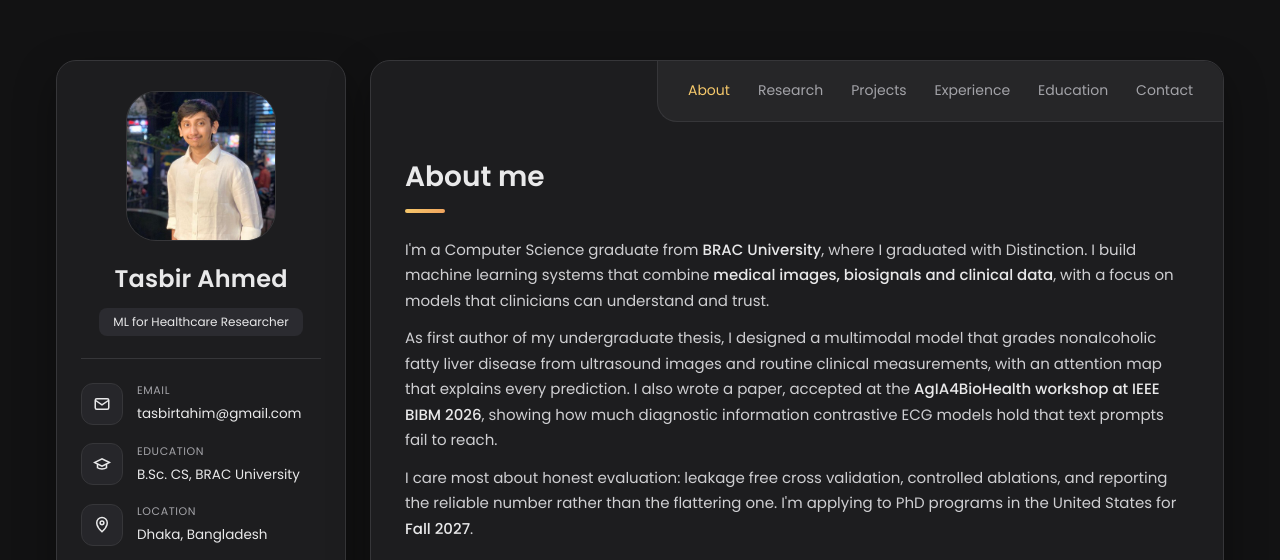
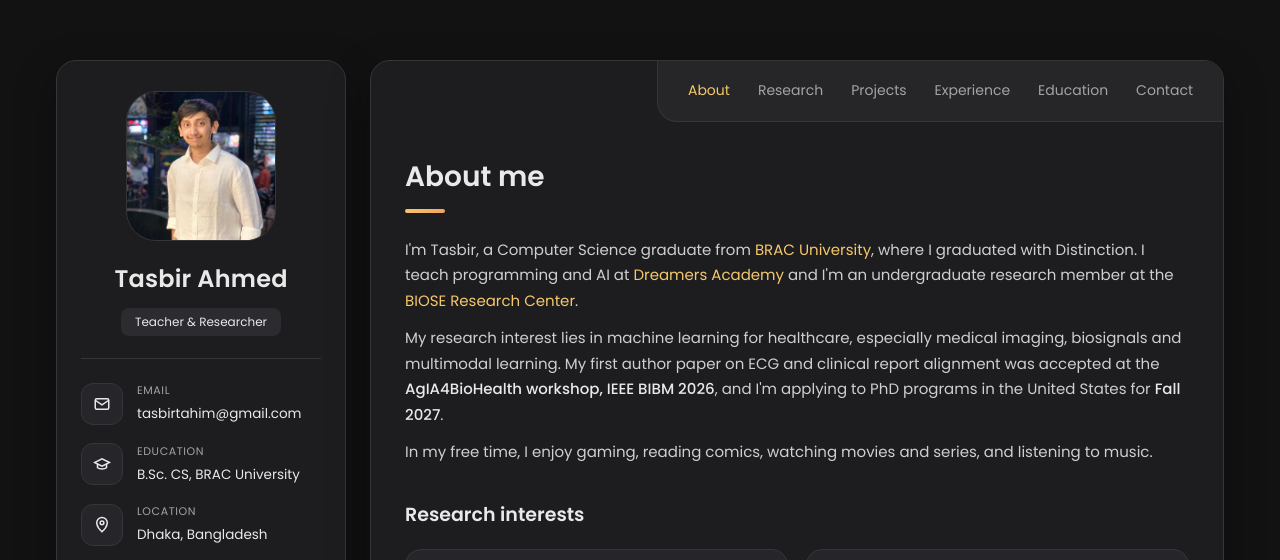
Before and after one commit to tas0931/tas0931.github.io, a plain HTML site: page index.html in a window 1280 px wide. Shown: the top 560 px of the page. Drawn offline with Linux system fonts and the light colour scheme.

Commit message:
Simplify About me and update sidebar title
Co-Authored-By: Claude Opus 5.5 <noreply@anthropic.com>
Claude-Session: https://claude.ai/code/session_01FZvYzKLqwB3CHPirAXUzDg

```diff
--- a/index.html
+++ b/index.html
@@ -171,7 +171,7 @@ footer{grid-column:1/-1;text-align:center;color:#6f6f75;font-size:12.5px;margin-
     <div class="avatar"><img src="assets/profile.jpg" alt="Tasbir Ahmed" width="384" height="384"></div>
     <div class="who">
       <h1>Tasbir Ahmed</h1>
-      <span class="role">ML for Healthcare Researcher</span>
+      <span class="role">Teacher &amp; Researcher</span>
     </div>
   </div>
   <button class="toggle" id="toggle" aria-expanded="false">Show contacts</button>
@@ -208,9 +208,9 @@ footer{grid-column:1/-1;text-align:center;color:#6f6f75;font-size:12.5px;margin-
   <section class="page on" id="p-about">
     <h2>About me</h2>
     <div class="lead">
-      <p>I'm a Computer Science graduate from <span class="hl">BRAC University</span>, where I graduated with Distinction. I build machine learning systems that combine <span class="hl">medical images, biosignals and clinical data</span>, with a focus on models that clinicians can understand and trust.</p>
-      <p>As first author of my undergraduate thesis, I designed a multimodal model that grades nonalcoholic fatty liver disease from ultrasound images and routine clinical measurements, with an attention map that explains every prediction. I also wrote a paper, accepted at the <span class="hl">AgIA4BioHealth workshop at IEEE BIBM 2026</span>, showing how much diagnostic information contrastive ECG models hold that text prompts fail to reach.</p>
-      <p>I care most about honest evaluation: leakage free cross validation, controlled ablations, and reporting the reliable number rather than the flattering one. I'm applying to PhD programs in the United States for <span class="hl">Fall 2027</span>.</p>
+      <p>I'm Tasbir, a Computer Science graduate from <a href="https://www.bracu.ac.bd/">BRAC University</a>, where I graduated with Distinction. I teach programming and AI at <a href="https://dreamersacademy.com.bd/">Dreamers Academy</a> and I'm an undergraduate research member at the <a href="https://www.facebook.com/bioserc/">BIOSE Research Center</a>.</p>
+      <p>My research interest lies in machine learning for healthcare, especially medical imaging, biosignals and multimodal learning. My first author paper on ECG and clinical report alignment was accepted at the <span class="hl">AgIA4BioHealth workshop, IEEE BIBM 2026</span>, and I'm applying to PhD programs in the United States for <span class="hl">Fall 2027</span>.</p>
+      <p>In my free time, I enjoy gaming, reading comics, watching movies and series, and listening to music.</p>
     </div>
 
     <h3>Research interests</h3>
```
